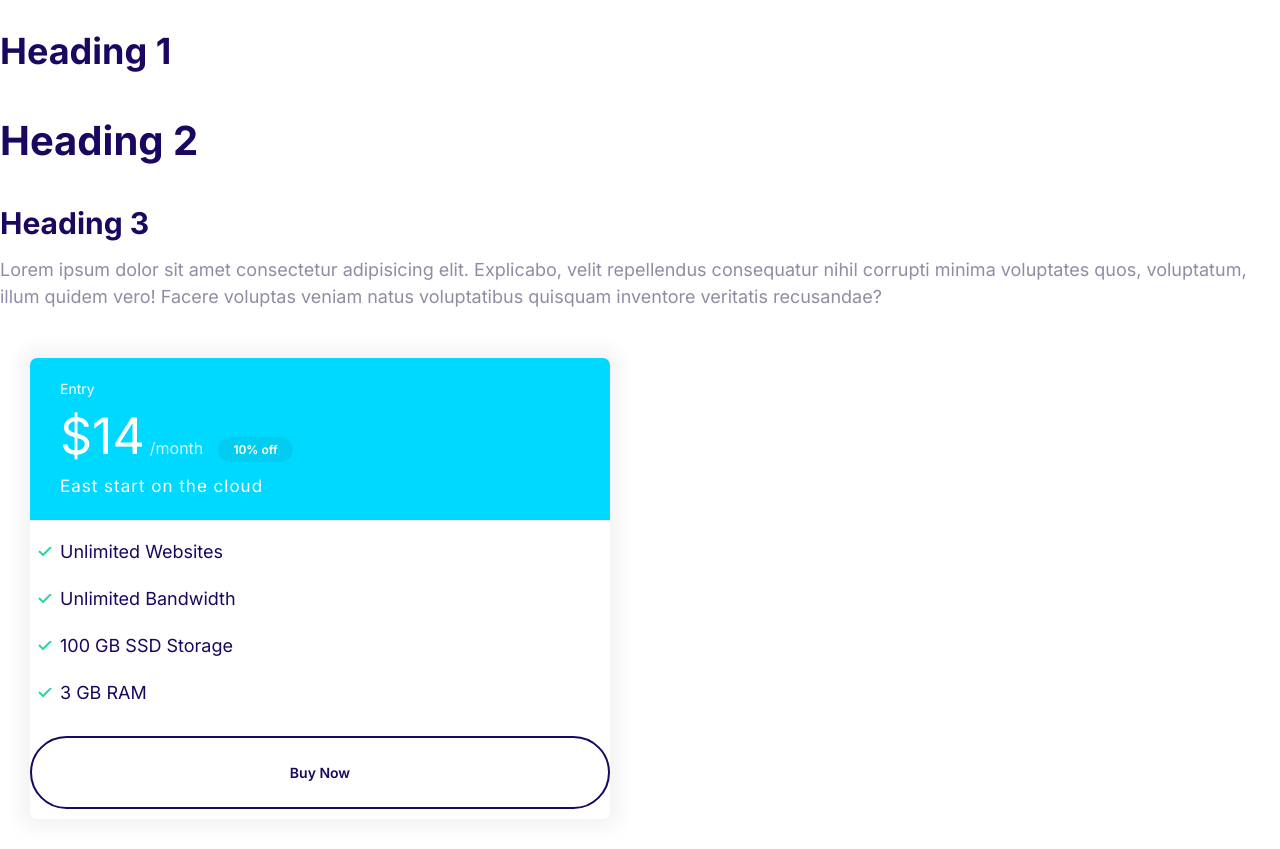
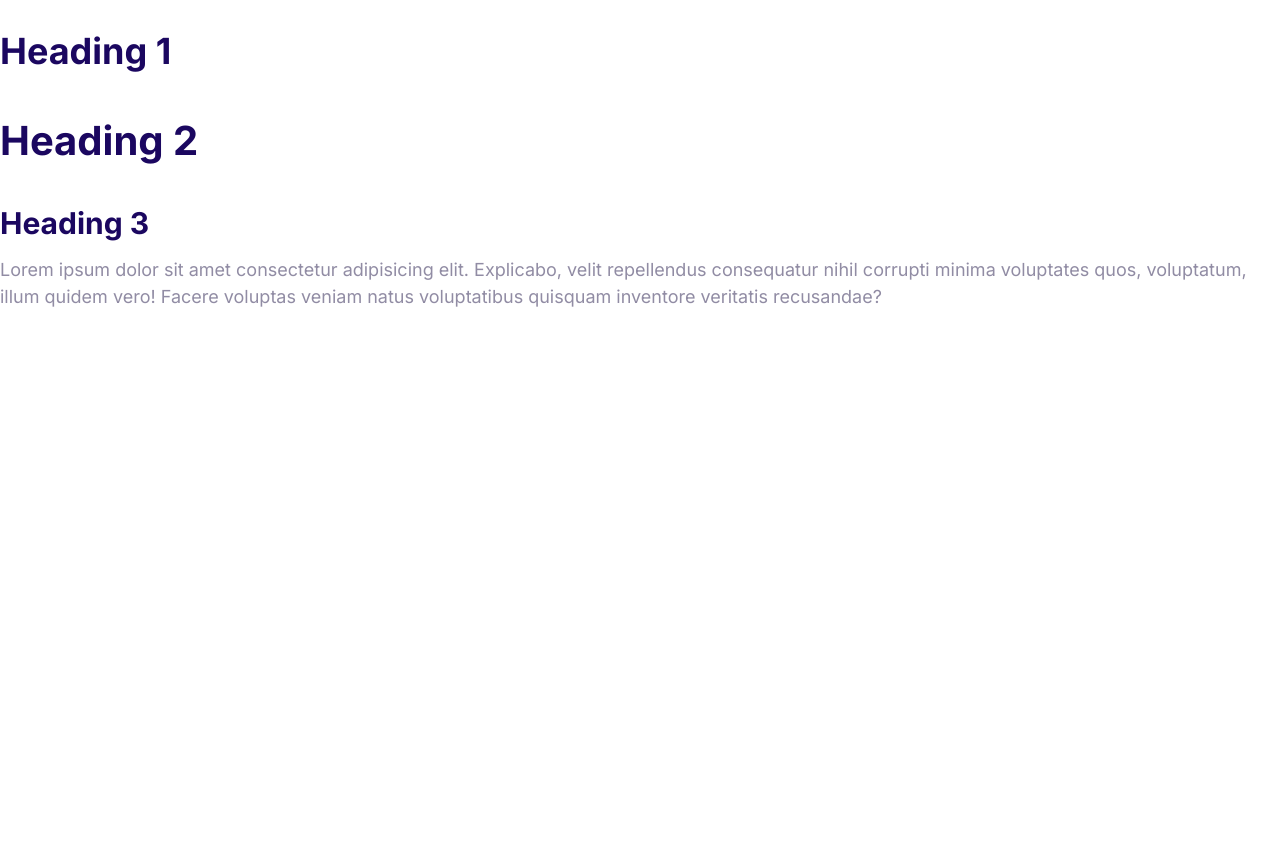
Before and after one commit to KaraboRamathesele/Moshify-, a plain HTML site: page index.html in a window 1280 px wide. After the commit the page ends 800 px from the top, so only its background shows below. Drawn offline with Linux system fonts and the light colour scheme.

```diff
--- a/index.html
+++ b/index.html
@@ -24,28 +24,5 @@
       illum quidem vero! Facere voluptas veniam natus voluptatibus quisquam
       inventore veritatis recusandae?
     </p>
-
-    <div style="width: 50%; padding: 3rem">
-      <div class="plan">
-        <div class="card card--secondary">
-          <header class="card__header">
-            <h3 class="plan__name">Entry</h3>
-            <span class="plan__price">$14</span>
-            <span class="plan__billing-cycle">/month</span>
-            <span class="badge badge--secondary badge--small">10% off</span>
-            <span class="plan__description">East start on the cloud</span>
-          </header>
-          <div class="card__body">
-            <ul class="list list--tick">
-              <li class="list__item">Unlimited Websites</li>
-              <li class="list__item">Unlimited Bandwidth</li>
-              <li class="list__item">100 GB SSD Storage</li>
-              <li class="list__item">3 GB RAM</li>
-            </ul>
-            <button class="btn btn--outline btn--block">Buy Now</button>
-          </div>
-        </div>
-      </div>
-    </div>
   </body>
 </html>
```
